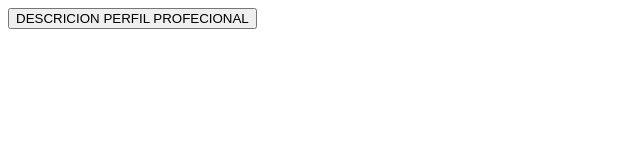
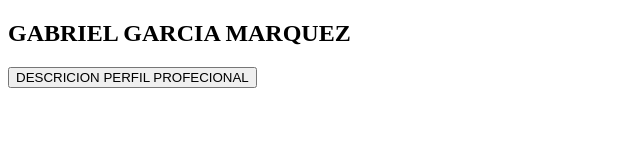
Before and after one commit to JuanpaViveros/taller, a plain HTML site: page index.html in a window 1280 px wide. Shown: the whole page, without its empty margins (0-640 px from the left). Drawn offline with Linux system fonts and the light colour scheme.

Commit message:
añadiedo barra de navecacion

```diff
--- a/index.html
+++ b/index.html
@@ -7,6 +7,7 @@
     <title>Document</title>
 </head>
 <body>
+    <nav><h1>GABRIEL GARCIA MARQUEZ</h1></nav>
     <div>
         <form class="" action="C:\Users\juanpa\Desktop\lenguajes de untima generacion\taller\principal.html">
             <button class="button">DESCRICION PERFIL PROFECIONAL</button>
```
Also changed, not shown: biografia.html (+1 -1 lines).
